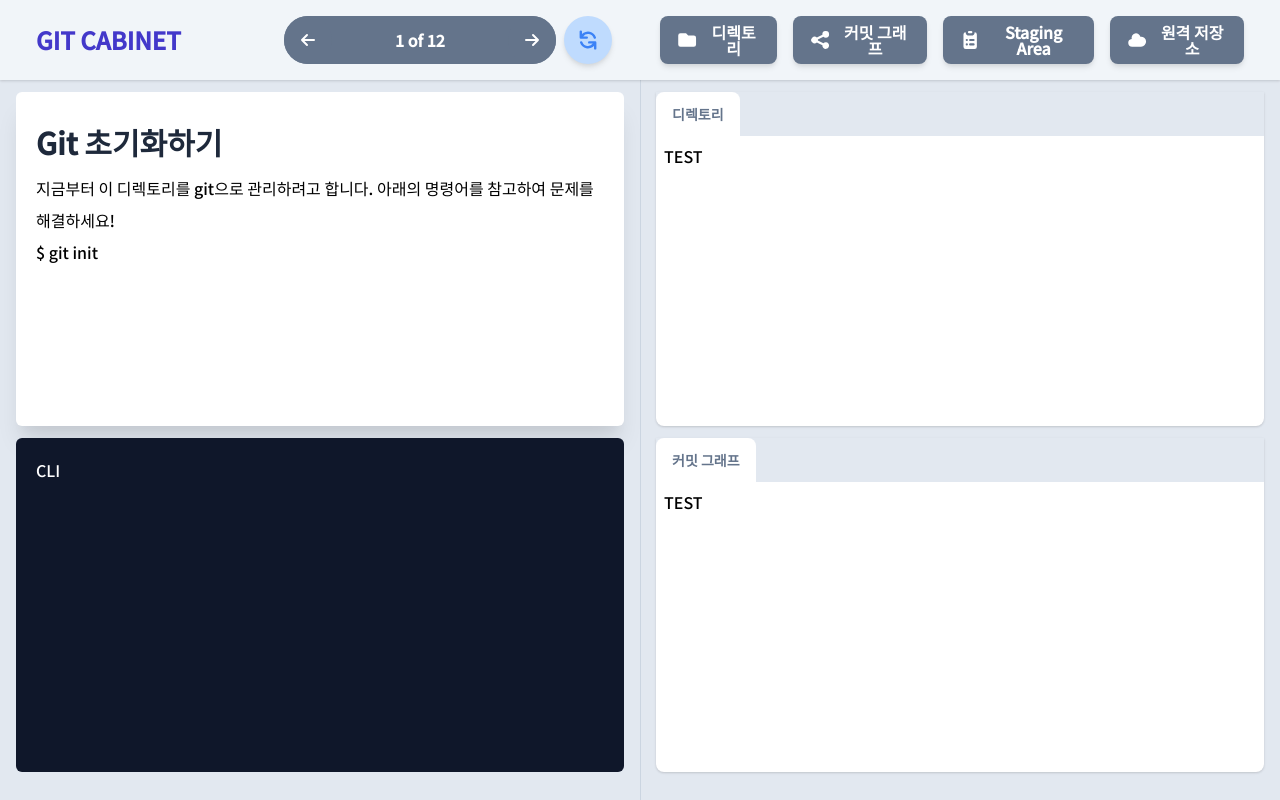
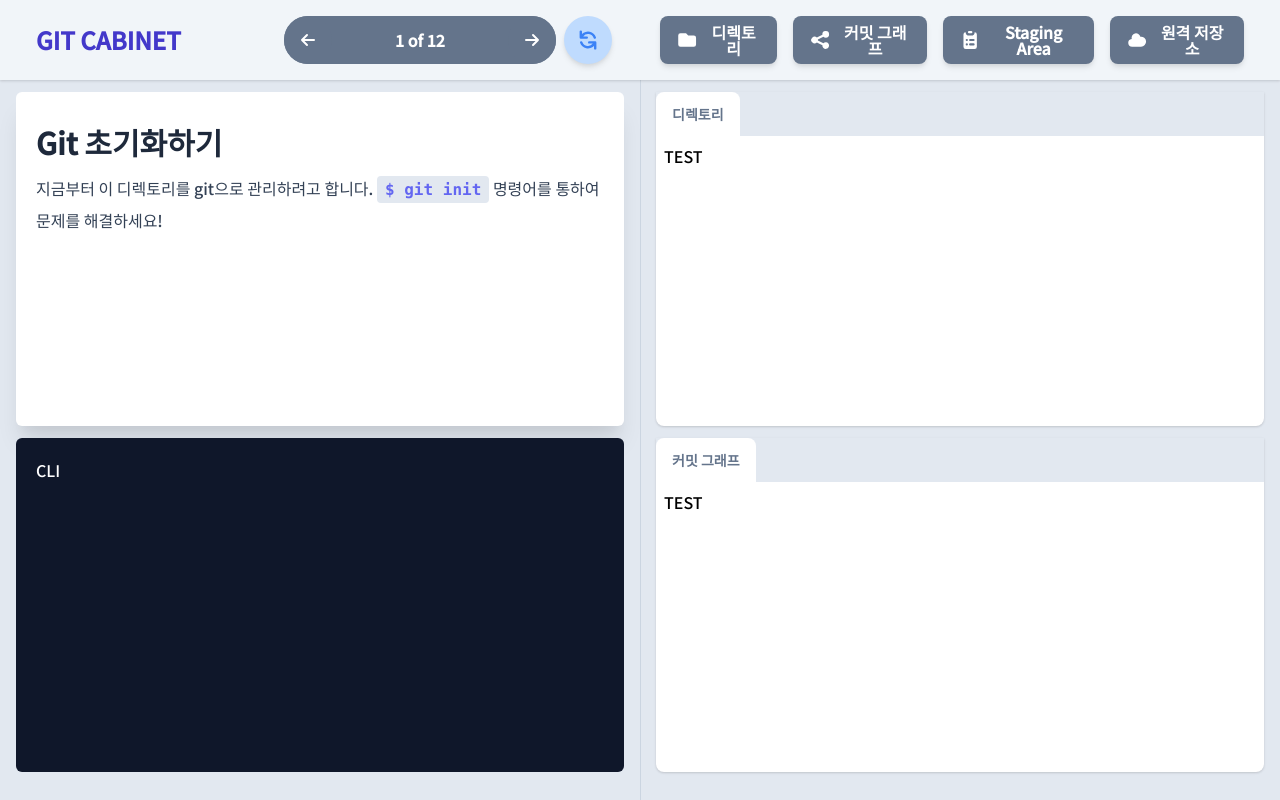
Before and after one commit to bingbing-ba/gitcabinet, a Vue app: page / in a window 1280 px wide. Built offline with nearby package versions, Linux system fonts and the light colour scheme.

Commit message:
Add temp commit

```diff
--- a/src/App.vue
+++ b/src/App.vue
@@ -2,15 +2,12 @@
   <TheNavBar class="navbar"/>
   <main class="main">
     <SectionLeft>
-      <ProblemInstruction :problem="problem">
-      </ProblemInstruction>
-      <ProblemCLI/>
+      <ProblemInstruction :problem="problem"/>
+      <ProblemCLI :problem="problem"/>
     </SectionLeft>
     <SectionRight>
-      <GitDirectory>
-      </GitDirectory>
-      <GitGraph>
-      </GitGraph>
+      <GitDirectory/>
+      <GitGraph/>
     </SectionRight>
     <Divider/>
   </main>
--- a/src/components/organisms/ProblemCLI.vue
+++ b/src/components/organisms/ProblemCLI.vue
@@ -10,6 +10,7 @@ export default defineComponent({
   props: {
   },
   setup() {
+
   },
 })
 </script>
--- a/src/components/organisms/ProblemInstruction.vue
+++ b/src/components/organisms/ProblemInstruction.vue
@@ -1,17 +1,16 @@
 <template>
   <div class="problem__instruction">
-    <Title class="my-3 text-gray-800 font-extrabold text-3xl">
+    <Title class="problem__instruction-title">
       {{ problem.title }}
     </Title>
-    <Card class="text-normal whitespace-normal leading-loose break-words">
-      <p>{{ problem.content }}</p>
-      <p>{{ problem.hint }}</p>
+    <Card class="problem__instruction-content">
+      <p v-html="wrapCodesInProblemContent"></p>
     </Card>
   </div>
 </template>
 
 <script lang="ts">
-import { defineComponent } from 'vue'
+import { defineComponent, toRefs, computed } from 'vue'
 import { Problem } from '@/problems/problem'
 import { Title, Card } from '@/components'
 
@@ -26,7 +25,26 @@ export default defineComponent({
       required: true,
     },
   },
-  setup() {
+  setup(props) {
+    const { problem } = toRefs(props)
+
+    const wrapCodesInProblemContent = computed(() => {
+      let problemContent = problem.value.content
+      const pattern = new RegExp('\\*\\$.+?\\*', 'g')
+      const matchList = problemContent?.match(pattern)
+
+      let result = problemContent
+      matchList?.forEach((code) => {
+        const codeAsteriskRemoved = code.slice(1, code.length-1)
+        const codeDecorated = `<code class="problem__content-code">${codeAsteriskRemoved}</code>`
+        result = result?.replace(code, codeDecorated)
+      })
+      return result
+    })
+
+    return {
+      wrapCodesInProblemContent,
+    }
   },
 })
 </script>
@@ -35,4 +53,16 @@ export default defineComponent({
 .problem__instruction {
   @apply bg-white rounded-md p-5 px-5 overflow-y-scroll shadow-xl;
 }
+
+.problem__instruction-title {
+  @apply my-3 text-gray-800 font-extrabold text-3xl;
+}
+
+.problem__instruction-content {
+  @apply font-normal text-gray-700 whitespace-normal leading-loose break-words;
+}
+
+.problem__content-code {
+  @apply text-indigo-500 py-1 px-2 m-0 text-base font-bold bg-gray-200 rounded;
+}
 </style>
--- a/src/problems/problem1.ts
+++ b/src/problems/problem1.ts
@@ -3,7 +3,9 @@ import { PlainFile } from "@/git/fileStructure";
 
 export const problem1 = new Problem('Git 초기화하기')
 new PlainFile('README.txt', problem1.refDirectory)
-problem1.content = '지금부터 이 디렉토리를 git으로 관리하려고 합니다. 아래의 명령어를 참고하여 문제를 해결하세요!'
+problem1.content = `
+지금부터 이 디렉토리를 git으로 관리하려고 합니다.
+*$ git init* 명령어를 통하여 문제를 해결하세요!`
 problem1.hint = '$ git init'
 problem1.setAnswer((refDirectory, git)=>{
   if(git?.refDir === refDirectory) {
```
